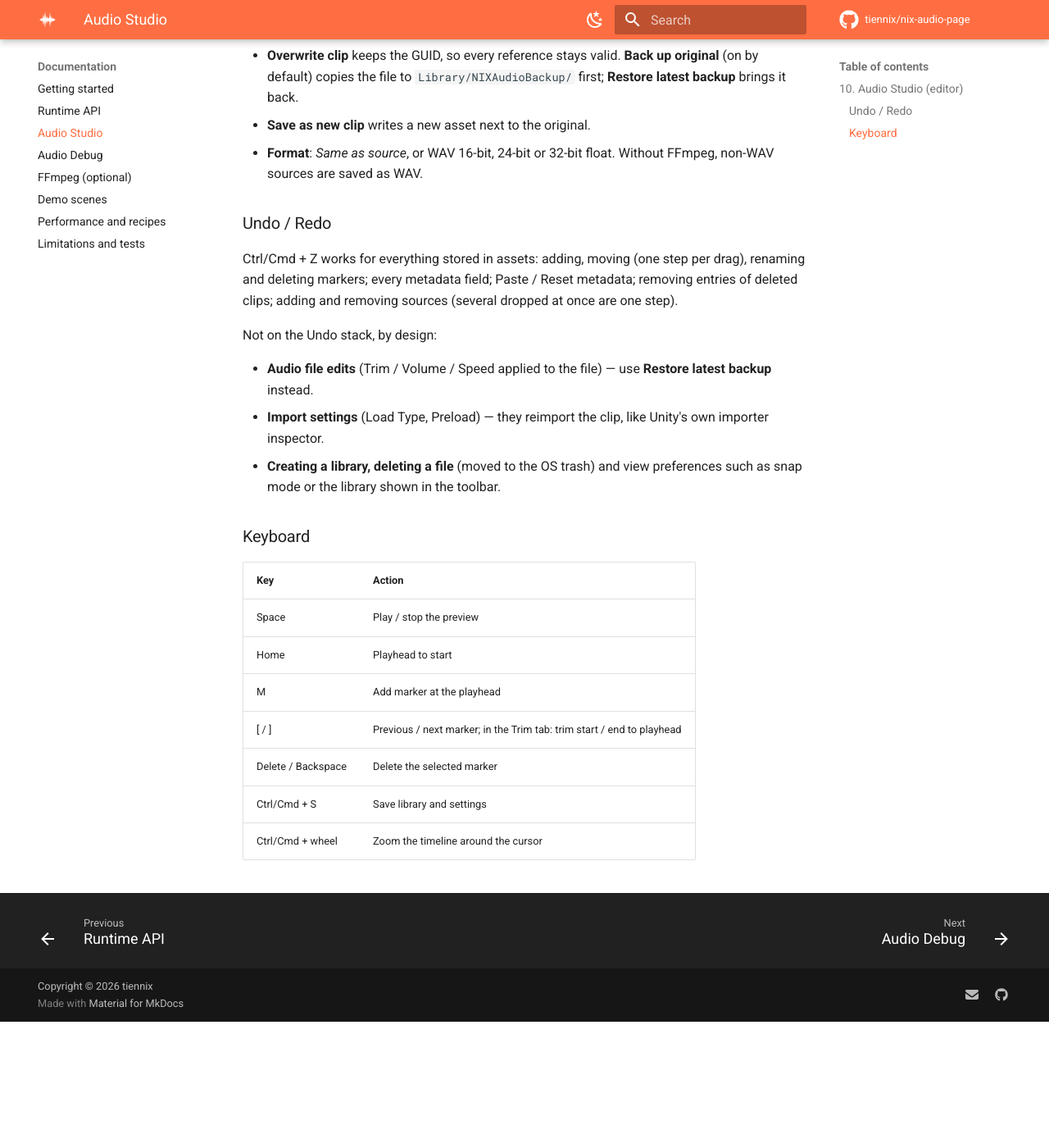
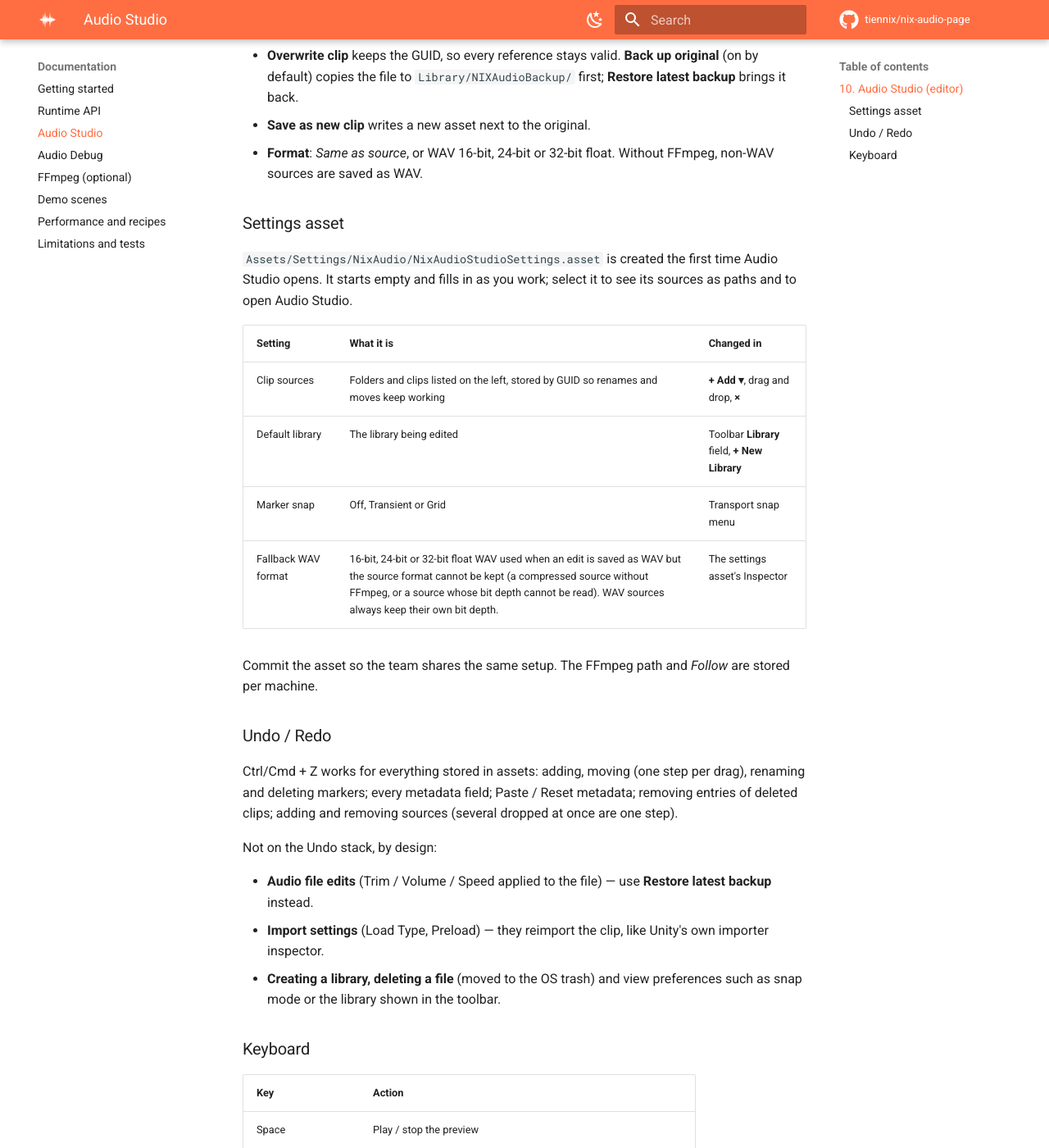
Before and after one commit to tiennix/nix-audio-page, an MkDocs documentation site: the page built from docs/docs/audio-studio.md, in a window 1280 px wide and 1400 px high, scrolled down 1202 px. Shown: the whole window at 82% size. Built offline with MkDocs 1.6.1 and Material for MkDocs 9.7.7, drawn with Linux system fonts in a browser that asks for light colours; plug-ins that fetch from the network failed and are left out; comment, search, counter and statistics services are not loaded; before the commit the page ends 2448 px from its top, so only the background shows below that.

Commit message:
Docs: Audio Studio settings asset
Co-Authored-By: Claude Opus 5.5 (1M context) <noreply@anthropic.com>

```diff
--- a/docs/docs/audio-studio.md
+++ b/docs/docs/audio-studio.md
@@ -35,6 +35,20 @@ previews them. **Apply to clip**:
 - **Save as new clip** writes a new asset next to the original.
 - **Format**: *Same as source*, or WAV 16-bit, 24-bit or 32-bit float. Without FFmpeg, non-WAV sources are saved as WAV.
 
+### Settings asset
+
+`Assets/Settings/NixAudio/NixAudioStudioSettings.asset` is created the first time Audio Studio opens. It starts
+empty and fills in as you work; select it to see its sources as paths and to open Audio Studio.
+
+| Setting | What it is | Changed in |
+|---|---|---|
+| Clip sources | Folders and clips listed on the left, stored by GUID so renames and moves keep working | **+ Add ▾**, drag and drop, **×** |
+| Default library | The library being edited | Toolbar **Library** field, **+ New Library** |
+| Marker snap | Off, Transient or Grid | Transport snap menu |
+| Fallback WAV format | 16-bit, 24-bit or 32-bit float WAV used when an edit is saved as WAV but the source format cannot be kept (a compressed source without FFmpeg, or a source whose bit depth cannot be read). WAV sources always keep their own bit depth. | The settings asset's Inspector |
+
+Commit the asset so the team shares the same setup. The FFmpeg path and *Follow* are stored per machine.
+
 ### Undo / Redo
 
 Ctrl/Cmd + Z works for everything stored in assets: adding, moving (one step per drag), renaming and deleting
```
